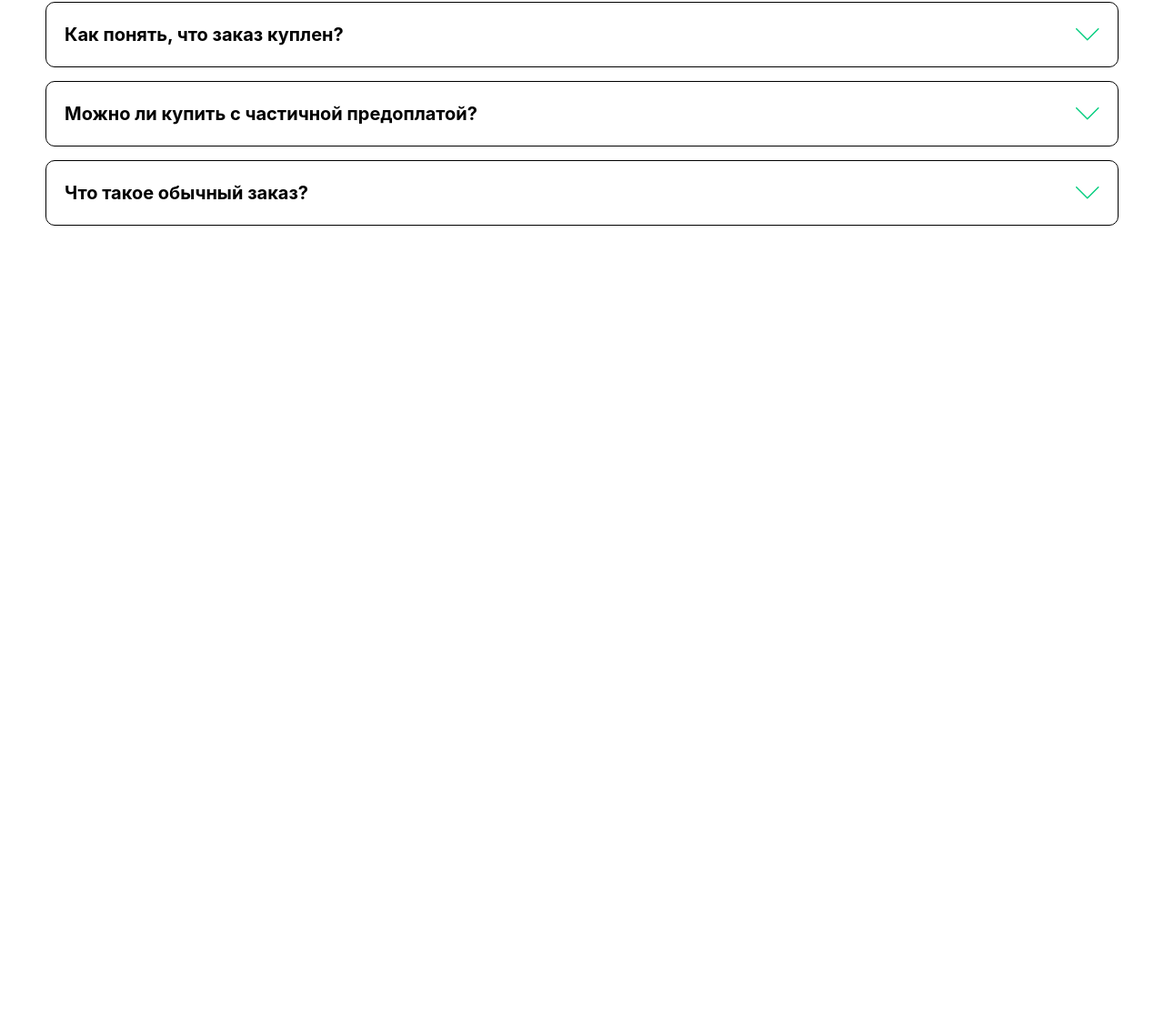
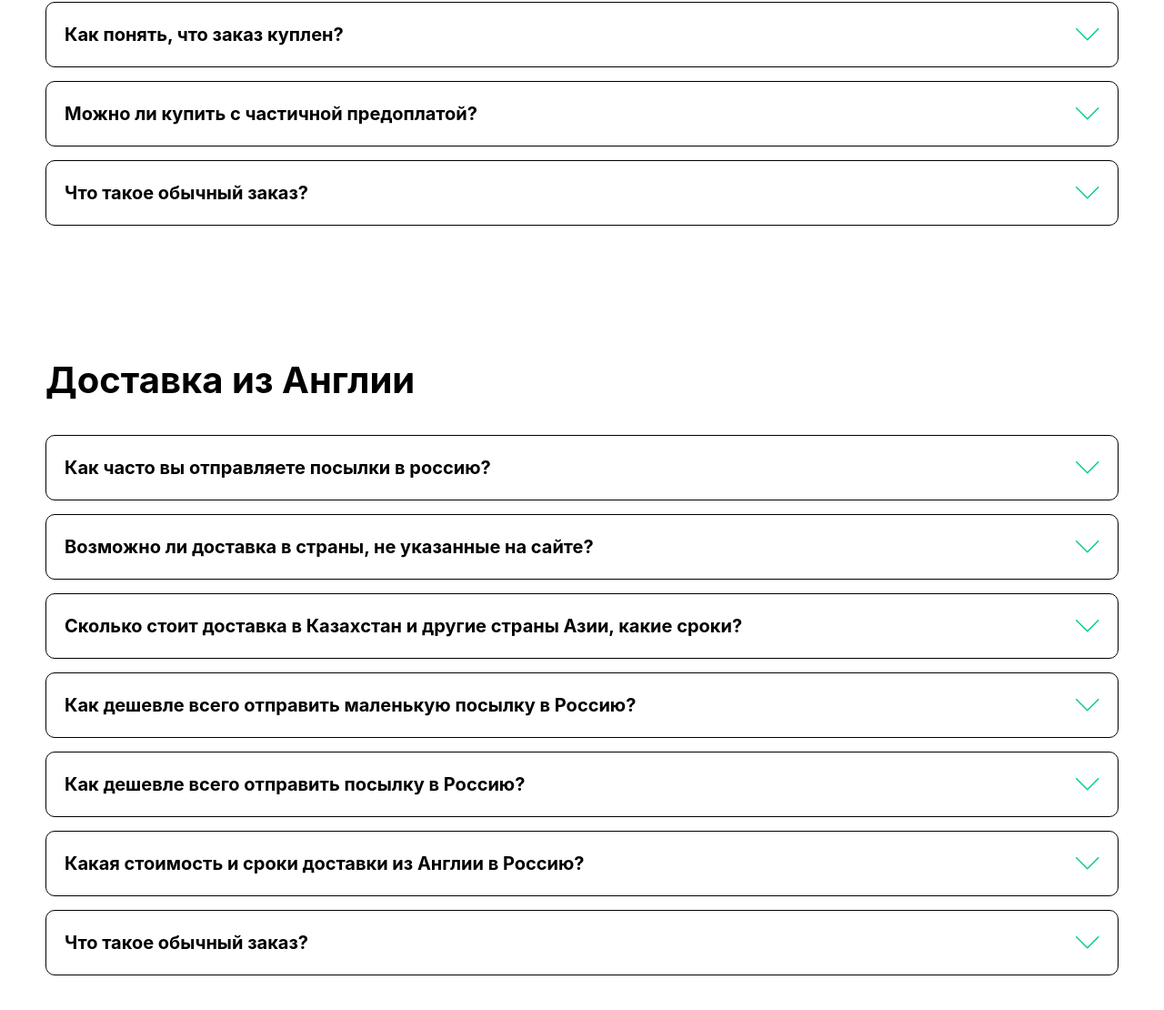
Before and after one commit to Tol1bjon/Project-13, a website: page src/page5.html in a window 1280 px wide. Shown: the part 1874-2984 px from the top of the page at 91% size. Before the commit the page ends 2192 px from the top, so only its background shows below. Drawn offline with nearby package versions, Linux system fonts and the light colour scheme; files that its build step writes are made by us from their sources; files whose address does not match are found by name.

Commit message:
Section5: page5

```diff
--- a/src/page5.html
+++ b/src/page5.html
@@ -118,6 +118,40 @@
                 </div>
             </aside>
         </section>
+
+        <section class="flex flex-col gap-[30px] max-w-[1200px] m-auto py-[70px] px-[10px]">
+            <h1 class="font-bold lg:text-[40px] text-[35px]">Доставка из Англии</h1>
+            <aside class="flex flex-col gap-[15px]">
+                <div class="flex items-center justify-between p-[20px] border-1 border-black rounded-[10px]">
+                    <h1 class="font-bold text-[20px]">Как часто вы отправляете посылки в россию?</h1>
+                    <img src="./Vector 50.png" alt="">
+                </div>
+                <div class="flex items-center justify-between p-[20px] border-1 border-black rounded-[10px]">
+                    <h1 class="font-bold text-[20px]">Возможно ли доставка в страны, не указанные на сайте?</h1>
+                    <img src="./Vector 50.png" alt="">
+                </div>
+                <div class="flex items-center justify-between p-[20px] border-1 border-black rounded-[10px]">
+                    <h1 class="font-bold text-[20px]">Сколько стоит доставка в Казаxстан и другие страны Азии, какие сроки?</h1>
+                    <img src="./Vector 50.png" alt="">
+                </div>
+                <div class="flex items-center justify-between p-[20px] border-1 border-black rounded-[10px]">
+                    <h1 class="font-bold text-[20px]">Как дешевле всего отправить маленькую посылку в Россию?</h1>
+                    <img src="./Vector 50.png" alt="">
+                </div>
+                <div class="flex items-center justify-between p-[20px] border-1 border-black rounded-[10px]">
+                    <h1 class="font-bold text-[20px]">Как дешевле всего отправить посылку в Россию?</h1>
+                    <img src="./Vector 50.png" alt="">
+                </div>
+                <div class="flex items-center justify-between p-[20px] border-1 border-black rounded-[10px]">
+                    <h1 class="font-bold text-[20px]">Какая стоимость и сроки доставки из Англии в Россию?</h1>
+                    <img src="./Vector 50.png" alt="">
+                </div>
+                <div class="flex items-center justify-between p-[20px] border-1 border-black rounded-[10px]">
+                    <h1 class="font-bold text-[20px]">Что такое обычный заказ?</h1>
+                    <img src="./Vector 50.png" alt="">
+                </div>
+            </aside>
+        </section>
     </main>
 </body>
 </html>
```
